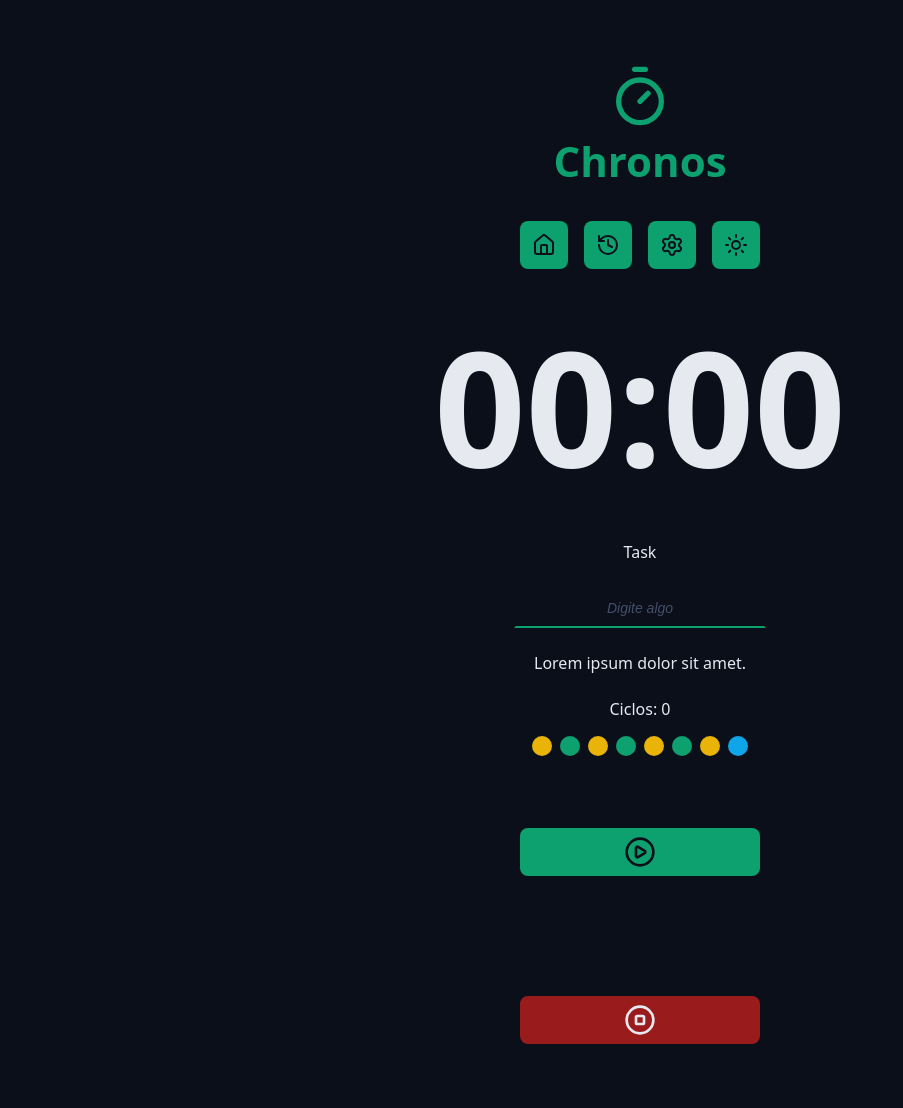
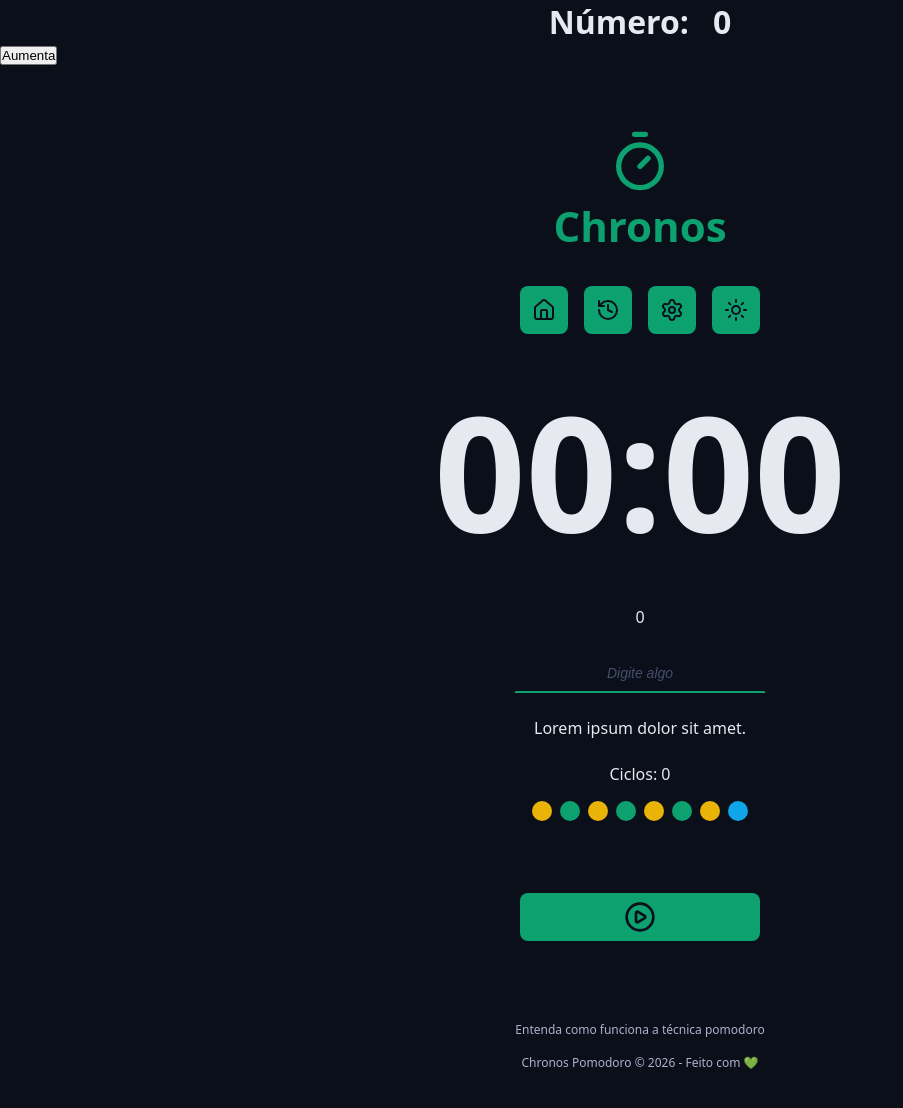
Before and after one commit to juliodev10/chronos-pomodoro, a React (Vite) app: page / in a window 1280 px wide. Shown: the top 1108 px of the page, without its empty margins (0-903 px from the left). Built offline with nearby package versions, Linux system fonts and the light colour scheme.

Commit message:
handleClick

```diff
--- a/src/App.tsx
+++ b/src/App.tsx
@@ -8,11 +8,31 @@
 import { DefaultInput } from './components/DefaultInput';
 import { Cycles } from './components/Cycles';
 import { DefaultButton } from './components/DefaultButton';
-import { PlayCircleIcon, StopCircleIcon } from 'lucide-react';
+import { PlayCircleIcon } from 'lucide-react';
+import { Footer } from './components/Footer';
+import { Heading } from './components/Heading';
+import { useState } from 'react';
 
 export function App() {
+  //que todos os componentes que usam "numero" sejam atualizados quando o valor mudar
+  // const [numero, setNumero] = useState(() => {
+  //   console.log('Lazy initialization');
+  //   return 0;
+  // });
+  const [numero, setNumero] = useState(0);
+
+  function handleClick() {
+    // setNumero(prevState => prevState + 1);
+    setNumero(1);
+  }
+
   return (
     <>
+      <Heading>
+        Número: <span id='numero'>{numero}</span>
+      </Heading>
+      <button onClick={handleClick}>Aumenta</button>
+
       <Container>
         <Logo />
       </Container>
@@ -29,7 +49,7 @@
         <form className='form' action=''>
           <div className='formRow'>
             <DefaultInput
-              labelText='Task'
+              labelText={numero.toString()}
               id='meuInput'
               type='text'
               placeholder='Digite algo'
@@ -46,9 +66,12 @@
 
           <div className='formRow'>
             <DefaultButton icon={<PlayCircleIcon />} color='green' />
-            <DefaultButton icon={<StopCircleIcon />} color='red' />
           </div>
         </form>
+      </Container>
+
+      <Container>
+        <Footer />
       </Container>
     </>
   );
--- /dev/null
+++ b/src/components/Footer/index.tsx
@@ -0,0 +1,12 @@
+import styles from './styles.module.css';
+
+export function Footer() {
+  return (
+    <footer className={styles.footer}>
+      <a href=''>Entenda como funciona a técnica pomodoro</a>
+      <a href=''>
+        Chronos Pomodoro &copy; {new Date().getFullYear()} - Feito com 💚
+      </a>
+    </footer>
+  );
+}
--- /dev/null
+++ b/src/components/Footer/styles.module.css
@@ -0,0 +1,18 @@
+.footer {
+  display: flex;
+  flex-direction: column;
+  align-items: center;
+  justify-content: center;
+  font-size: 1.2rem;
+  gap: 1.6rem;
+}
+
+.footer a {
+  color: var(--text-muted);
+  text-decoration: none;
+}
+
+.footer a:hover {
+  color: var(--text-muted);
+  text-decoration: underline;
+}
```
